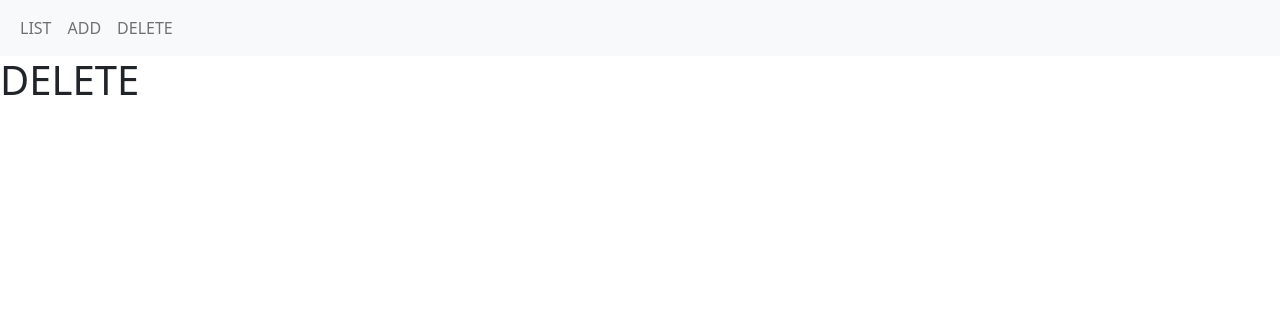
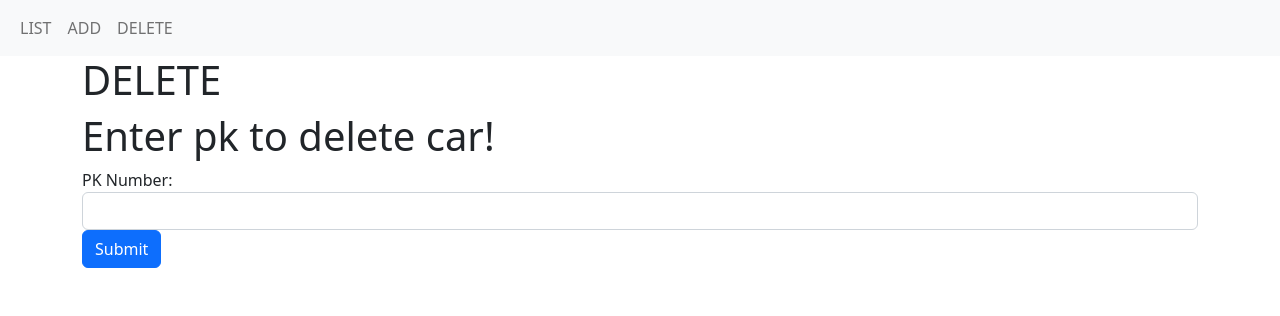
Before and after one commit to GadorPL/cars, a Django app: page /cars/delete/ in a window 1280 px wide. Shown: the top 316 px of the page. Run offline with Django 4.2, Linux system fonts and the light colour scheme.

Commit message:
add delete car functionality

```diff
--- a/cars/templates/cars/delete.html
+++ b/cars/templates/cars/delete.html
@@ -1,5 +1,17 @@
 {% extends 'base.html' %}
 
 {% block content %}
-<h1>DELETE</h1>
+
+    <div class="container">
+        <h1>DELETE</h1>
+        <h1>Enter pk to delete car!</h1>
+        <form action="" method="post">
+            {% csrf_token %}
+            <div class="form-group">
+                <label for="pk">PK Number:</label>
+                <input class="form-control" type="text" id="pk" name="pk">
+            </div>
+            <input class="btn btn-primary" type="submit">
+        </form>
+    </div>
 {% endblock %}
--- a/cars/views.py
+++ b/cars/views.py
@@ -24,4 +24,14 @@ def add(request):
 
 
 def delete(request):
-    return render(request, 'cars/delete.html')
+    if request.POST:
+        # delete the car
+        pk = request.POST['pk']
+        try:
+            models.Car.objects.get(pk=pk).delete()
+            return redirect(reverse('cars:car_list'))
+        except:
+            print('pk not found!')
+            return redirect(reverse('cars:car_list'))
+    else:
+        return render(request, 'cars/delete.html')
```
